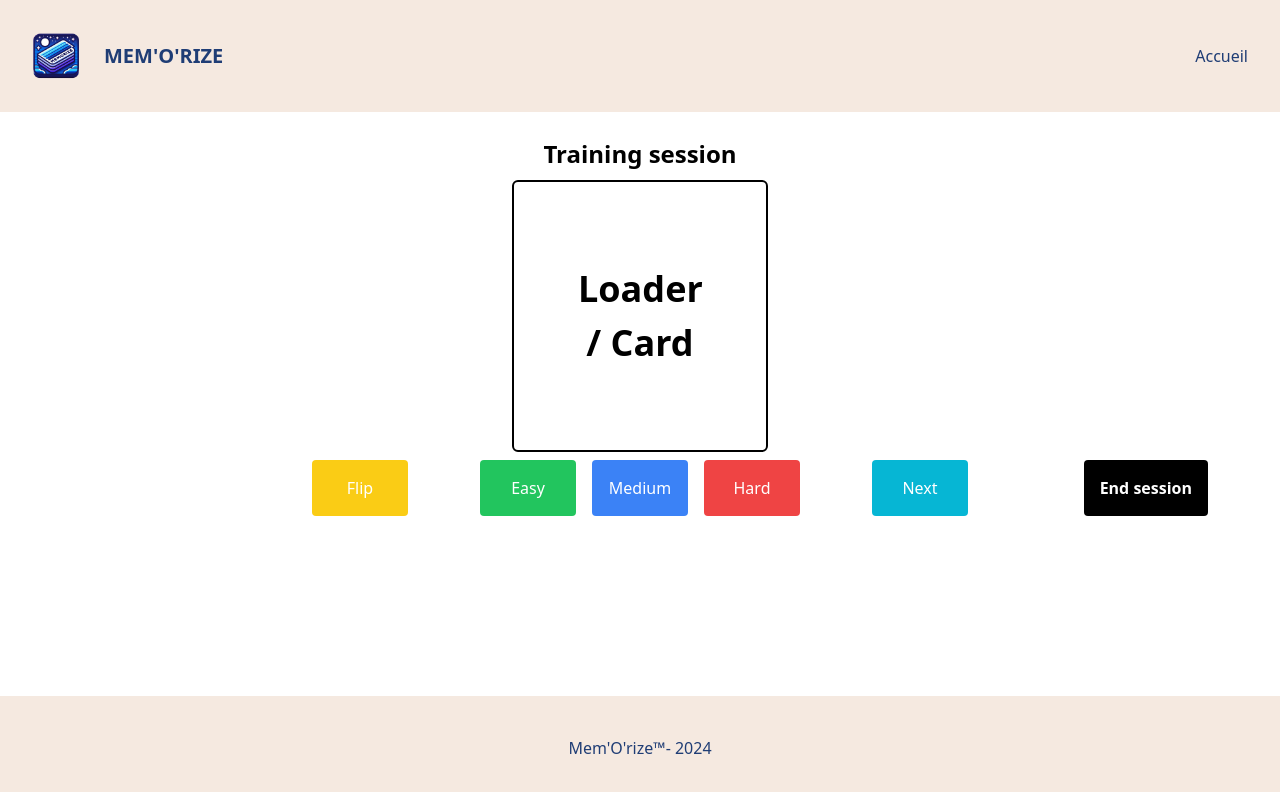
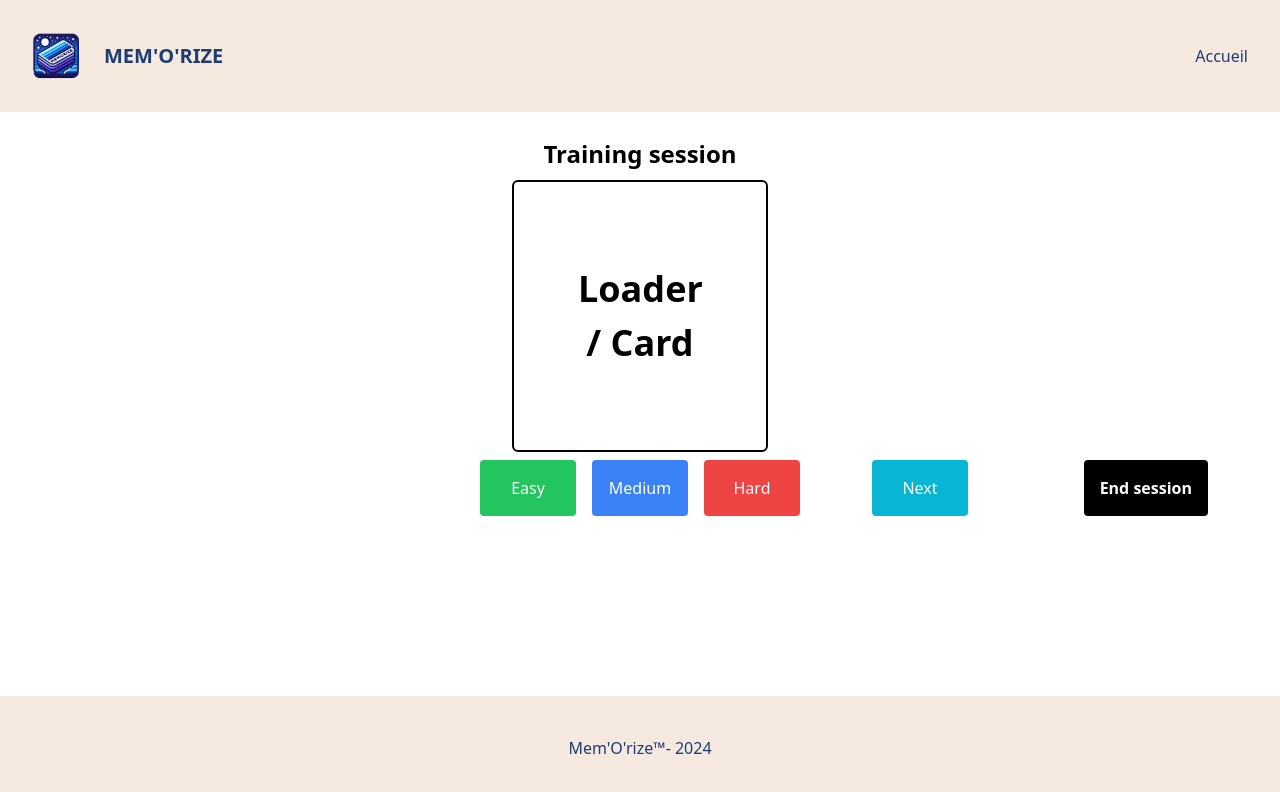
Before and after one commit to SamanthaTy/Memorize-Front-v2, a React (Vite) app: page /decks/1/trainingsession in a window 1280 px wide. Shown: the top 792 px of the page. Built offline with nearby package versions, Linux system fonts and the light colour scheme.

Commit message:
fix: deleted flip button

```diff
--- a/src/components/TrainingSession/index.tsx
+++ b/src/components/TrainingSession/index.tsx
@@ -31,9 +31,6 @@ function TrainingSession() {
     <div className="flex justify-center">
 
       <div className="flex justify-end w-96">
-        <button className="block bg-yellow-400 p-4 w-24 mr-10 rounded text-white m-2">
-          Flip
-        </button>
       </div>
 
       <div className="flex justify-center w-96 static">
```
